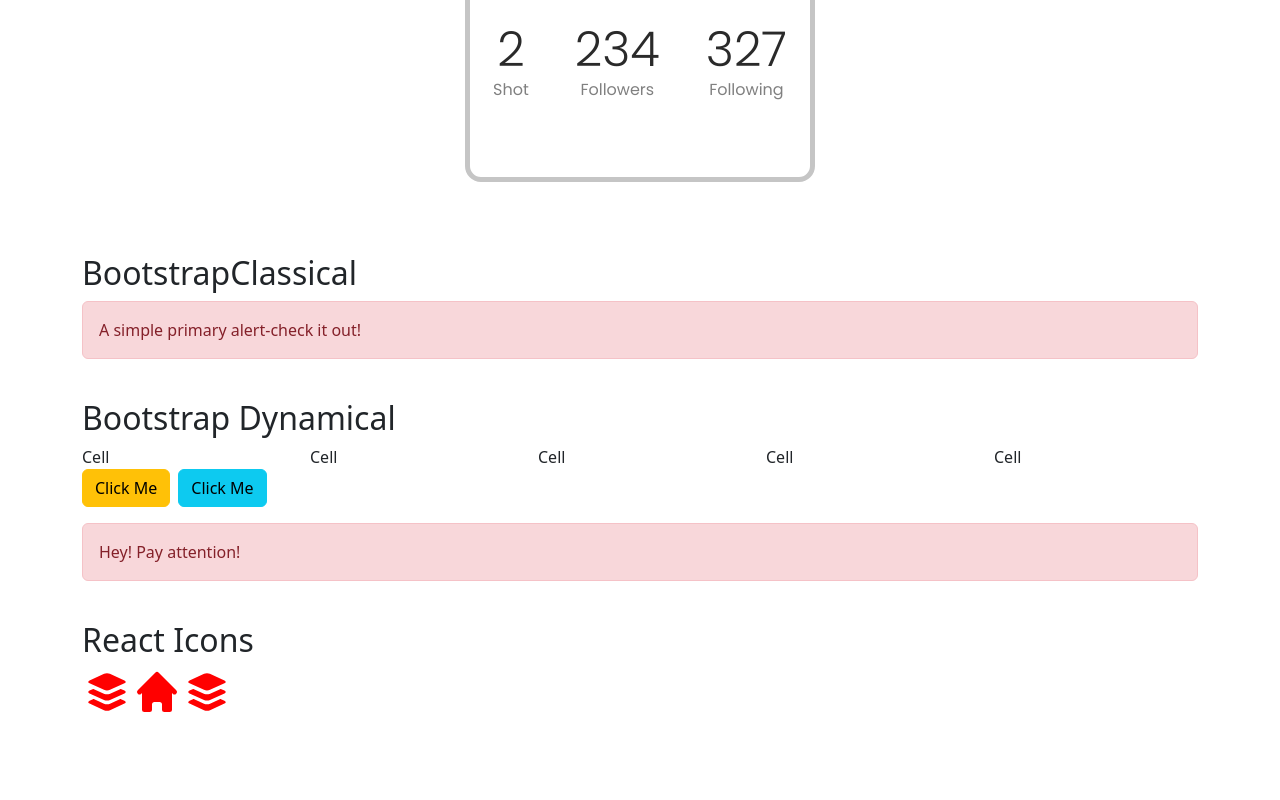
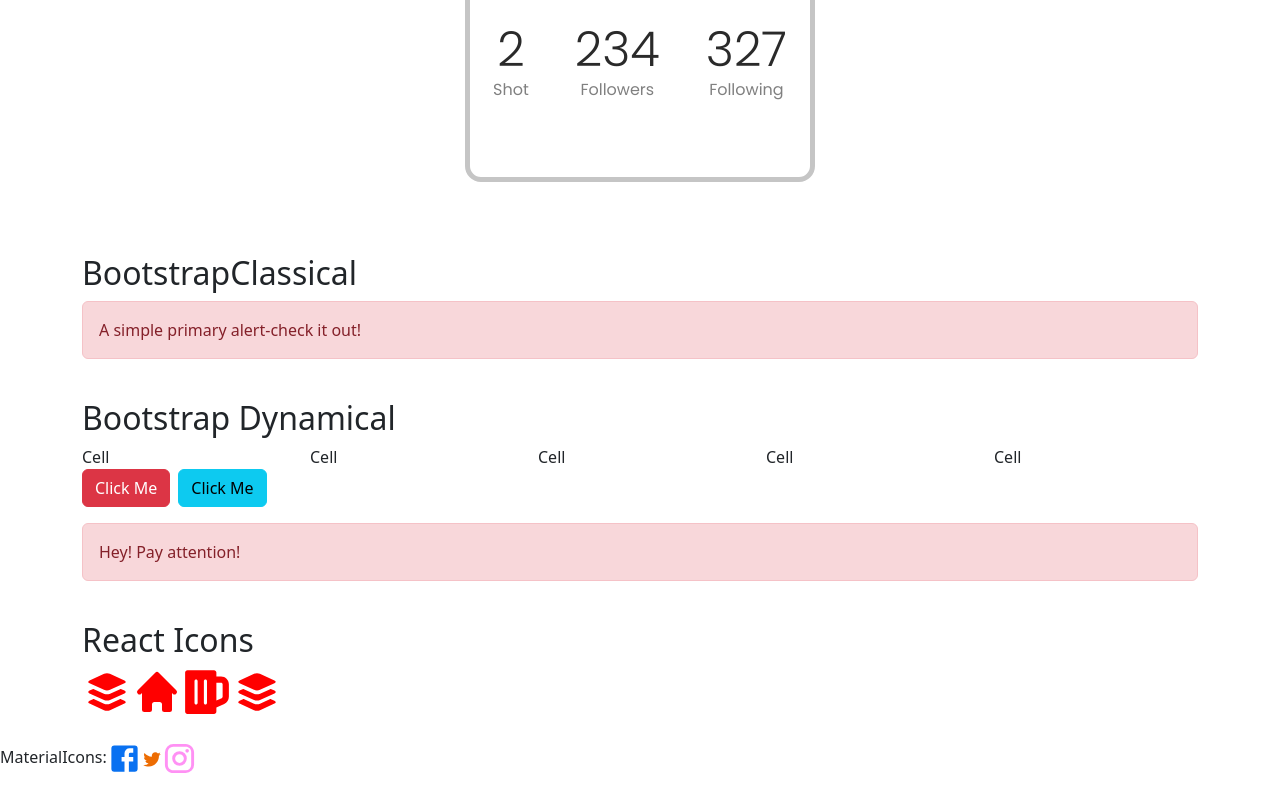
Before and after one commit to Krpiszez/FrontEndProjects, a React (Create React App) app: page / in a window 1280 px wide. Shown: the part 3784-4584 px from the top of the page. Before the commit the page ends 4525 px from the top, so only its background shows below. Built offline with nearby package versions, Linux system fonts and the light colour scheme.

Commit message:
icons-material icons

```diff
--- a/package.json
+++ b/package.json
@@ -3,6 +3,10 @@
   "version": "0.1.0",
   "private": true,
   "dependencies": {
+    "@emotion/react": "^11.10.6",
+    "@emotion/styled": "^11.10.6",
+    "@mui/icons-material": "^5.11.16",
+    "@mui/material": "^5.12.1",
     "@testing-library/jest-dom": "^5.16.5",
     "@testing-library/react": "^13.4.0",
     "@testing-library/user-event": "^13.5.0",
--- a/src/App.js
+++ b/src/App.js
@@ -17,6 +17,7 @@
 import ProfileCard from "./components/08-profile-card/profile-card";
 import BootstrapClassical from "./components/09-bootstrap/Bootstrapclassical";
 import BootstrapDynamical from "./components/09-bootstrap/bootstrap-dynamical";
+import MaterialIcons from "./components/10-icons/material-icons";
 import ReactIcons from "./components/10-icons/react-icons";
 import Impl1 from "./components/implementation/impl1";
 
@@ -82,6 +83,8 @@
             <br/>
             <ReactIcons/>
             <br/>
+            <MaterialIcons/>
+            <br/>
         </div>
     )
 };
--- a/src/components/09-bootstrap/bootstrap-dynamical.js
+++ b/src/components/09-bootstrap/bootstrap-dynamical.js
@@ -14,7 +14,7 @@
                 <Col>Cell</Col>
                 <Col>Cell</Col>
             </Row>
-            <Button variant='warning'>Click Me</Button>
+            <Button variant='danger'>Click Me</Button>
             <Button variant='info' className='ms-2'>Click Me</Button>
             <Alert variant='danger' show={error} className='my-3'>
                 Hey! Pay attention!
--- /dev/null
+++ b/src/components/10-icons/material-icons.js
@@ -0,0 +1,22 @@
+import React from 'react'
+import { Container } from 'react-bootstrap'
+import FacebookIcon from '@mui/icons-material/Facebook';
+import TwitterIcon from '@mui/icons-material/Twitter';
+import InstagramIcon from '@mui/icons-material/Instagram';
+import {theme} from './theme'
+import { ThemeProvider } from '@mui/material';
+
+const MaterialIcons = () => {
+  return (
+    <div>MaterialIcons:
+        <ThemeProvider theme={theme}>
+        <FacebookIcon fontSize='large' color='primary'/>
+        <TwitterIcon fontSize='small' color='warning'/>
+        <InstagramIcon fontSize='large' color='customColor'/>
+        </ThemeProvider>
+    </div>
+
+  )
+}
+
+export default MaterialIcons
--- a/src/components/10-icons/react-icons.js
+++ b/src/components/10-icons/react-icons.js
@@ -2,6 +2,8 @@
 import { Container } from 'react-bootstrap';
 import { IoIosApps } from "react-icons/io";
 import { HiHome } from "react-icons/hi";
+import { FaBeer } from "react-icons/fa";
+
 
 const ReactIcons = () => {
     return (
@@ -9,6 +11,7 @@
             <h2>React Icons</h2>
             <IoIosApps style={{ fontSize: "50px", color: "red" }} />
             <HiHome style={{ fontSize: "50px", color: "red" }} />
+            <FaBeer style={{ fontSize: "50px", color: "red" }} />
             <IoIosApps style={{ fontSize: "50px", color: "red" }} />
         </Container>
     )
--- /dev/null
+++ b/src/components/10-icons/theme.js
@@ -0,0 +1,17 @@
+import { createTheme } from "@mui/material/styles";
+
+export const theme = createTheme({
+    palette: {
+        primary: {
+            main: '#0971f1',
+            darker: '#053e85',
+        },
+        neutral: {
+            main: '#64748B',
+            contrastText: '#fff',
+        },
+        customColor: {
+            main: "#ff91f4"
+        },
+    }
+})
```
Also changed, not shown: 1 other file (tests, documents, lock files or other folders).
